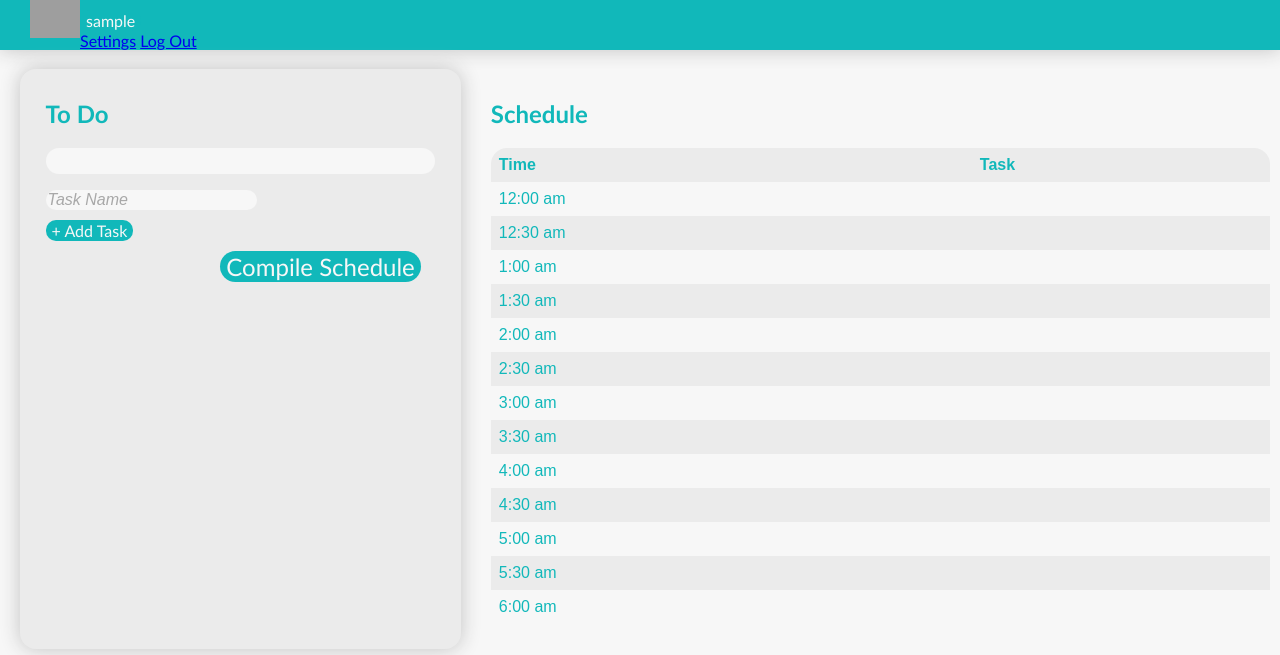
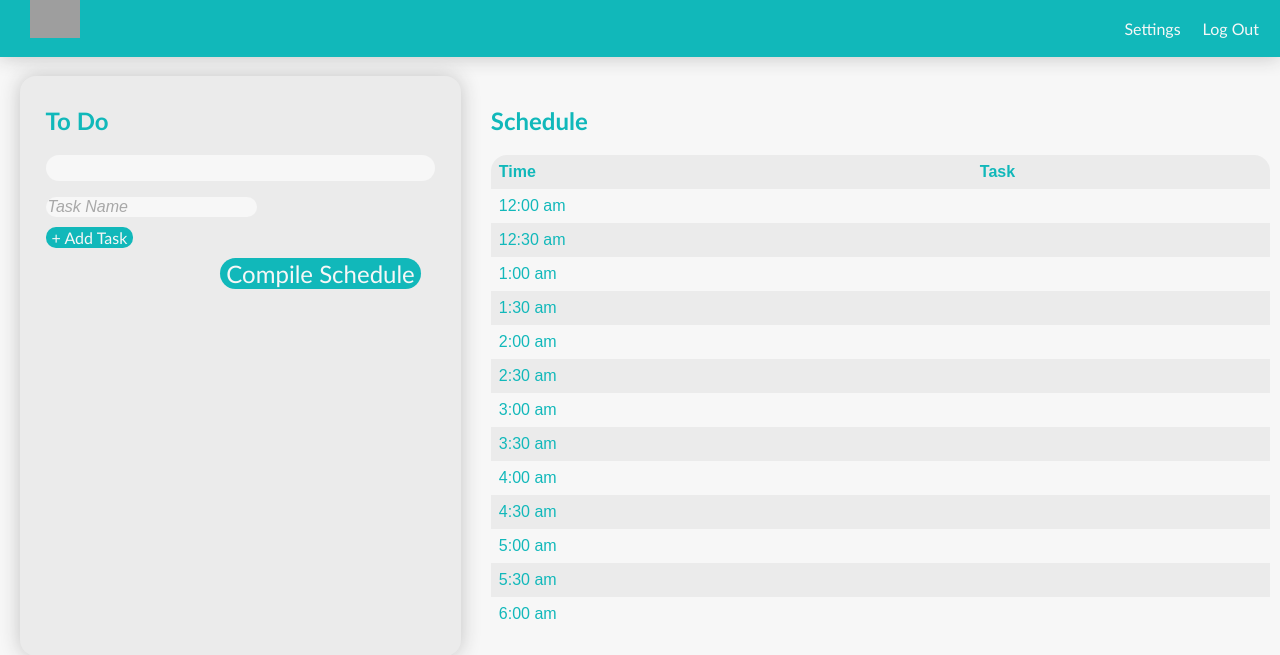
Before and after one commit to rishi-bhatnager/plan-it, a Django app: template webapp/planner/templates/planner/index.html in a window 1280 px wide. Shown: the top 655 px of the page. Run offline with Django 3.2, Linux system fonts and the light colour scheme; the template is opened without the code that fills it, so the values that code supplies are empty; the visitor is signed in with stand-in values (Sample User, id 1); some libraries are stand-ins or nearby versions; grey boxes are pictures that could not be loaded.

Commit message:
removed dropdown

```diff
--- a/webapp/planner/templates/planner/base.html
+++ b/webapp/planner/templates/planner/base.html
@@ -36,13 +36,8 @@
 			</div>
 			<div class="right-nav">
                 {% if user.is_authenticated %}
-					<div class="dropdown">
-                        <button class="dropbtn">{{ user.get_username }}</button>
-                        <div class="dropdown-content">
-                            <a href="{% url 'users:settings' %}">Settings</a>
-                            <a href="{% url 'users:logout' %}">Log Out</a>
-                        </div>
-                    </div>
+                    <li><a href="{% url 'users:logout' %}">Log Out</a></li>
+                    <li><a href="{% url 'users:settings' %}">Settings</a></li>
                 {% else %}
                     <li><a href="{% url 'users:login' %}">Log In</a></li>
                     <li><a href="{% url 'users:register' %}">Sign Up</a></li>
```
Lines whose indentation alone changed are shown as unchanged.
